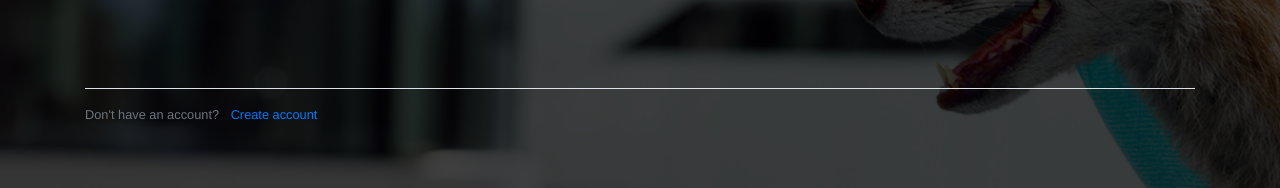
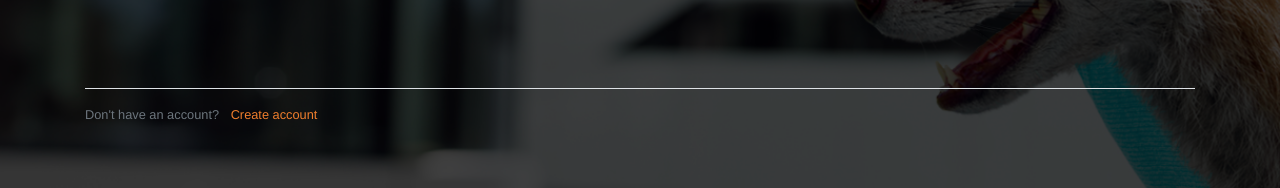
Before and after one commit to Netty2/racefox, a Flask app: page /login in a window 1280 px wide. Shown: the part 612-800 px from the top of the page. Run offline with Flask 2, Linux system fonts and the light colour scheme; some libraries are stand-ins or nearby versions.

Commit message:
text-muted part in right color

```diff
--- a/app/static/main.css
+++ b/app/static/main.css
@@ -32,7 +32,6 @@ button:focus{
  color: #ffffff;
  border-color: #ffffff;
 }*/
-
 
 .content-section {
   background: #ffffff;
@@ -235,7 +234,6 @@ body{
 			margin: 0 auto;
 		}
 
-
     .parameter_number {
       font-family: 'Graduate', cursive;
       margin: auto;
--- a/app/templates/login.html
+++ b/app/templates/login.html
@@ -52,7 +52,7 @@
 </div>
 <div class="border-top pt-3">
 	<small class="text-muted">
-		Don't have an account? <a class="ml-2" href="{{ url_for('register') }}">Create account</a>
+		Don't have an account? <a style="color:#ef7e2d;" class="ml-2" href="{{ url_for('register') }}">Create account</a>
 	</small>
 </div>
 {% endblock content%}
--- a/app/templates/register.html
+++ b/app/templates/register.html
@@ -57,7 +57,7 @@
 	</div>
 	<div class="border-top pt-3">
 		<small class="text-muted">
-			Already have an account? <a class="ml-2" href="{{ url_for('login') }}">Sign in</a>
+			Already have an account? <a style="color:#ef7e2d;" class="ml-2" href="{{ url_for('login') }}">Sign in</a>
 		</small>
 	</div>
 {% endblock content%}
```
